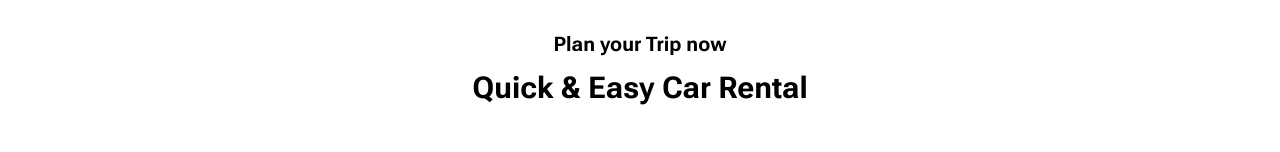
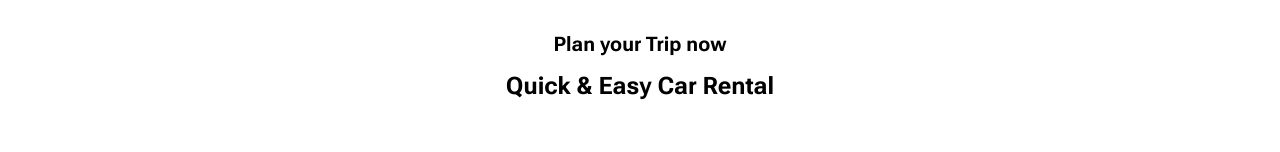
Before and after one commit to Marvyeddy/car-rental-app, a Next.js app: page / in a window 1280 px wide. Shown: the part 923-1075 px from the top of the page. Built offline with nearby package versions, Linux system fonts and the light colour scheme; no server answers.

Commit message:
commiting

```diff
--- a/src/app/globals.css
+++ b/src/app/globals.css
@@ -4,6 +4,10 @@
 
 :root {
   scroll-behavior: smooth;
+}
+
+::-webkit-scrollbar {
+  display: none;
 }
 
 .nav {
--- a/src/app/layout.tsx
+++ b/src/app/layout.tsx
@@ -1,5 +1,5 @@
 import type { Metadata } from 'next';
-import { Roboto, Roboto_Flex } from 'next/font/google';
+import { Roboto_Flex } from 'next/font/google';
 import './globals.css';
 import Navbar from '@/components/Navbar/Navbar';
 import Footer from '@/components/Footer';
@@ -18,9 +18,9 @@ export default function RootLayout({
   children: React.ReactNode;
 }>) {
   return (
-    <html lang='en'>
+    <html lang='en-US'>
       <body className={`${inter.className} overflow-x-hidden`}>
-        <main className='relative font-Roboto min-h-screen lg:px-20 px-7 flex flex-col'>
+        <main className='relative min-h-screen lg:px-20 px-7'>
           <AuthContextProvider>
             <Navbar />
             {children}
--- a/src/components/Base.tsx
+++ b/src/components/Base.tsx
@@ -4,7 +4,7 @@ import React from 'react';
 const Base = () => {
   return (
     <div
-      className='my-20 flex px-2 flex-col md:flex-row text-center md:text-left items-center justify-center'
+      className='my-20 flex px-2 flex-col md:flex-row text-center md:text-left items-center justify-center lg:ml-14'
       id='contact'
     >
       <div className='flex-1'>
--- a/src/components/Navbar/Navbar.tsx
+++ b/src/components/Navbar/Navbar.tsx
@@ -16,6 +16,7 @@ const Navbar = () => {
   const handleSetNav = (index: number) => {
     setSelectedIndex(index);
   };
+
   useEffect(() => {
     if (isOpen) {
       document.body.style.overflow = 'hidden';
@@ -29,7 +30,7 @@ const Navbar = () => {
   }, [isOpen]);
 
   const handleClickTrue = () => {
-    setIsOpen(true);
+    return setIsOpen(true);
   };
 
   const handleClickFalse = () => {
@@ -37,7 +38,7 @@ const Navbar = () => {
   };
 
   const signOut = () => {
-    logOut();
+    return logOut();
   };
 
   return (
@@ -53,7 +54,7 @@ const Navbar = () => {
               <Link
                 href={link.url}
                 key={index}
-                className={`mr-5 ${
+                className={`mr-5 font-medium ${
                   index === selectedIndex
                     ? `underline underline-offset-8 decoration-red-400 decoration-4`
                     : ``
--- a/src/components/PlanTrip.tsx
+++ b/src/components/PlanTrip.tsx
@@ -2,11 +2,11 @@ import Image from 'next/image';
 
 const PlanTrip = () => {
   return (
-    <div className='my-20 px-4'>
+    <div className='my-20 px-3'>
       <div>
         <div className='w-max mx-auto text-center'>
           <h2 className='font-bold text-xl mb-3'>Plan your Trip now</h2>
-          <h1 className='font-bold text-3xl'>Quick & Easy Car Rental</h1>
+          <h1 className='font-bold text-2xl'>Quick & Easy Car Rental</h1>
         </div>
 
         <div className='flex mt-10 flex-col text-center items-center gap-8 md:flex-row'>
--- a/src/components/SearchRent/SearchRent.tsx
+++ b/src/components/SearchRent/SearchRent.tsx
@@ -47,7 +47,7 @@ const SearchRent = () => {
       </h2>
 
       <form onSubmit={handleSubmit}>
-        <div className='lg:flex items-center rounded-lg bg-white w-fit mx-auto lg:pl-20 px-7 py-3 flex-wrap gap-5 h-[70%]'>
+        <div className='lg:flex items-center rounded-lg w-fit mx-auto lg:pl-20 px-7 py-3 flex-wrap gap-5 h-[70%]'>
           {/* Car input */}
           <div className='lg:w-[30%] mb-2 flex flex-col items-center lg:items-start'>
             <div className='flex gap-3 items-center mb-2'>
@@ -62,7 +62,7 @@ const SearchRent = () => {
               id='car'
               className='w-[220px]  border border-black px-3 rounded-md outline-none h-[30px] '
               onChange={handleChange}
-              defaultValue={'  Select your car'}
+              defaultValue={'Select your car'}
               required
             >
               {Car.map((option) => (
```
